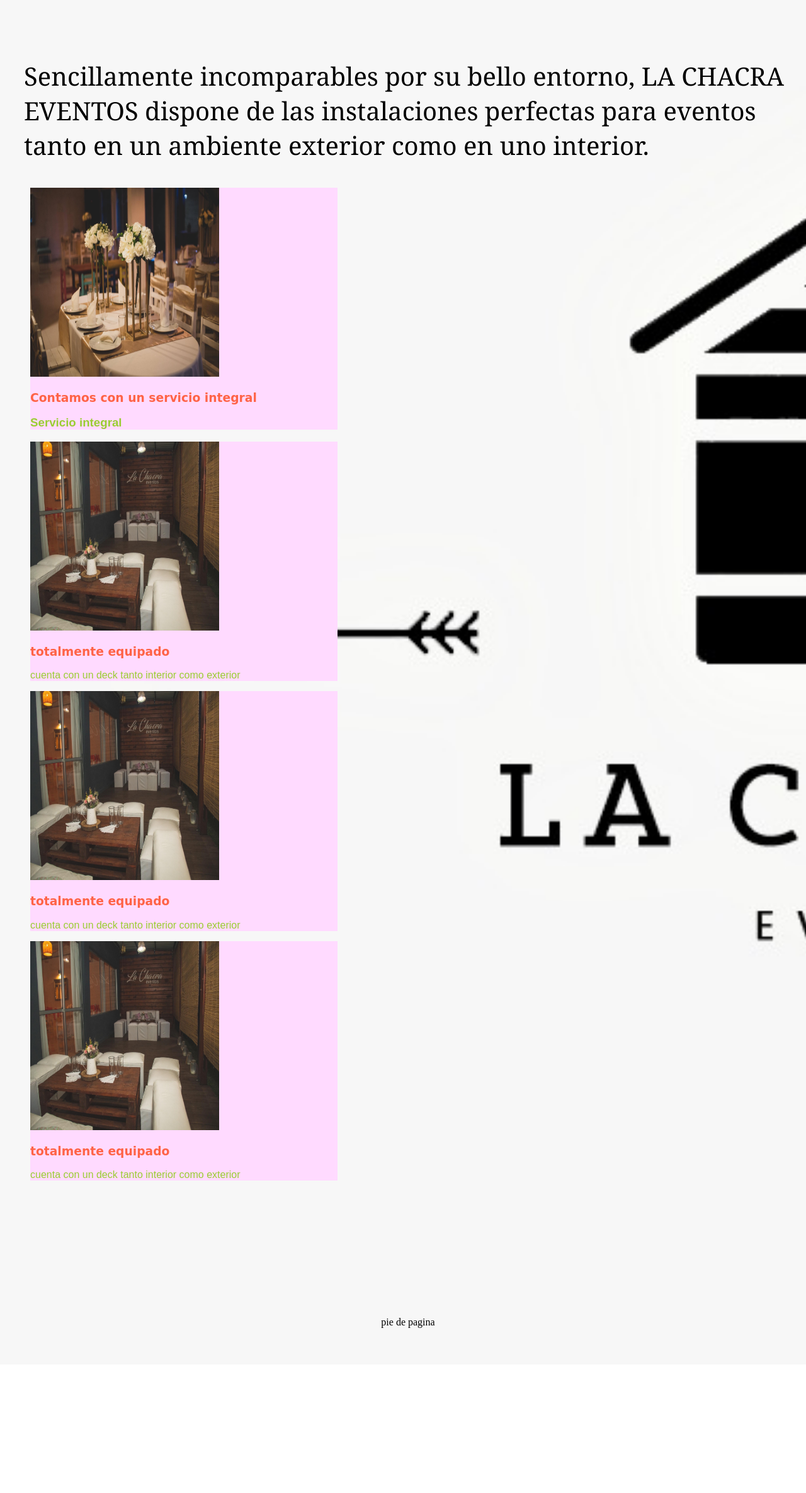
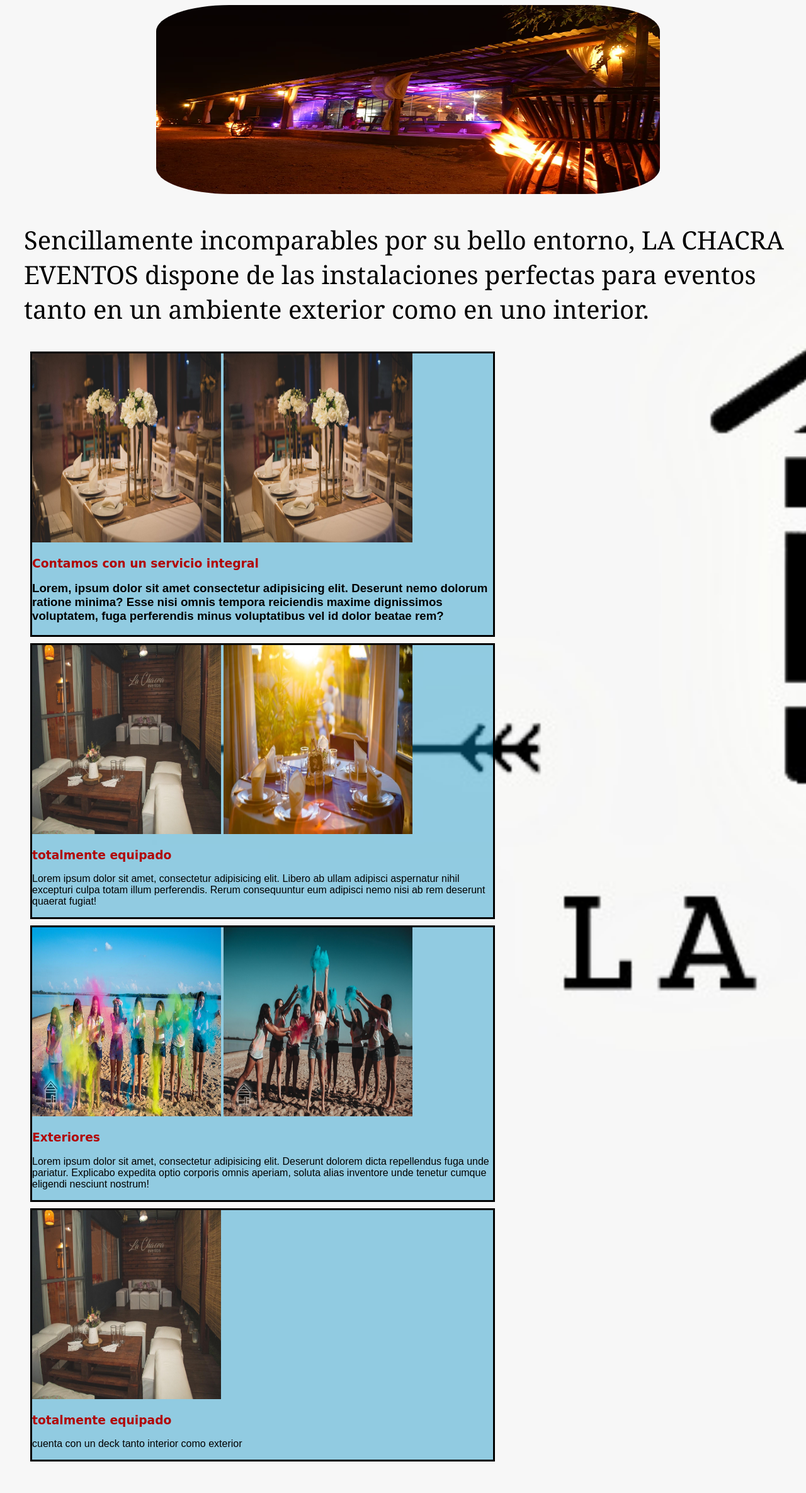
Before and after one commit to Juaco57/DW-23500-la-chacra-eventos, a plain HTML site: page Pages/nuestro-salon.html in a window 1280 px wide. Shown: the part 430-2800 px from the top of the page at 63% size. Before the commit the page ends 2596 px from the top, so only its background shows below. Drawn offline with Linux system fonts and the light colour scheme; a web font is replaced by a local one.

Commit message:
corregimos errores y agregamos logo al footer

```diff
--- a/Pages/nuestro-salon.html
+++ b/Pages/nuestro-salon.html
@@ -38,8 +38,9 @@
     </header>
     <main>
         <section class="card__column">
-                <div class="titulo_salon">
+                <div class="">
                     <h1 class="titulo_salon">Nuestro salon </h1>
+                    <img src="../Imagen/salon_titulo.png" alt="img_salon" class="img_titulo">
                 </div>
                 <div">
                     <p class="descripcion_salon">Sencillamente incomparables por su bello entorno, LA CHACRA EVENTOS dispone de las instalaciones perfectas para eventos tanto en un ambiente exterior como en uno interior.  </p>
@@ -48,23 +49,26 @@
 
             <div class="card">
                     <img src="../Imagen/Salon.JPG" alt="salon" class="img_salon">
+                    <img src="../Imagen/Salon.JPG" alt="servicio" class="img_salon">
                     <div class="card__content">
                         <h3 class="card__titulo">Contamos con un servicio integral<h3>
-                        <p class="card__info">Servicio integral</p>
+                        <p class="card__info">Lorem, ipsum dolor sit amet consectetur adipisicing elit. Deserunt nemo dolorum ratione minima? Esse nisi omnis tempora reiciendis maxime dignissimos voluptatem, fuga perferendis minus voluptatibus vel id dolor beatae rem?</p>
                 </div>
             </div>
                 <div class="card">
                     <img src="../Imagen/salon1.JPG" alt="salon 1"class="img_salon">
+                    <img src="../Imagen/salon2.JPG" alt="salon_img" class="img_salon">
                     <div class="card__content">
                         <h3 class="card__titulo">totalmente equipado</h3>
-                        <p class="card__info">cuenta con un deck tanto interior como exterior</p>
+                        <p class="card__info">Lorem ipsum dolor sit amet, consectetur adipisicing elit. Libero ab ullam adipisci aspernatur nihil excepturi culpa totam illum perferendis. Rerum consequuntur eum adipisci nemo nisi ab rem deserunt quaerat fugiat!</p>
                 </div>
             </div>
             <div class="card">
-                <img src="../Imagen/salon1.JPG" alt="salon 1"class="img_salon">
+                <img src="../Imagen/exteriores2.JPG" alt="exteriores_primera"class="img_salon">
+                <img src="../Imagen/exteriores1.JPG" alt="exteriores" class="img_salon">
                 <div class="card__content">
-                    <h3 class="card__titulo">totalmente equipado</h3>
-                    <p class="card__info">cuenta con un deck tanto interior como exterior</p>
+                    <h3 class="card__titulo">Exteriores</h3>
+                    <p class="card__info">Lorem ipsum dolor sit amet, consectetur adipisicing elit. Deserunt dolorem dicta repellendus fuga unde pariatur. Explicabo expedita optio corporis omnis aperiam, soluta alias inventore unde tenetur cumque eligendi nesciunt nostrum!</p>
             </div>
         </div>
         <div class="card">
@@ -76,6 +80,13 @@
     </div>
         </section>
     </main>
-    <footer>pie de pagina</footer>
+    <footer>
+        <div class="pie_de_pag">
+            <img src="../Imagen/logo_facebook.png" alt="facebook" class="logo_redes">
+            <img src="../Imagen/logo_inta.png" alt="twit_logo" class="logo_redes">
+            <img src="../Imagen/logo_whatsapp.png" alt="whats" class="logo_redes">
+                <p class="info__pie"><p>Siguenos en nuestras redes</p>
+        </div>
+    </footer>
 </body>
 </html>
--- a/css/estilos.css
+++ b/css/estilos.css
@@ -5,36 +5,54 @@
     text-align: center;
     text-shadow: 3px 5px 5px black;
 }
+
 .encabezado{
     background-color: rgb(112, 217, 221);
     border-radius: 5px;/*bordes redondeados header*/
     height: 100px;/*ancho heder*/
 }
-.titulo_salon{
-    color: rgb(180, 30, 30);
-    font-family: 'lobter',sans-serif;
+.encabezado__salon{
+    background-color: cadetblue;
+    border-radius: 5px;/*bordes redondeados header*/
+    height: 50px;/*ancho heder*/
+}
+
+.imagenheader{
+    display: flex;
+    justify-content: space-between;
     align-items: center;
-    font-size: 80px;
+    width: 80px;
+    height: 80%;
+}
 
-}
 .navegacion ul li{/*menu navegacion*/
     display: inline;
     margin: 0px 30px;
 }
+
 .navegacion{
     display: flex;
     justify-content: space-between;
     align-items: center;
     padding: 10px;
 }
-.imagenheader{
+
+.titulo_salon{
+    color: rgb(180, 30, 30);
+    font-family: 'lobter',sans-serif;
+    align-items: center;
+    font-size: 80px;
+}
+
+.img_titulo{/*imagen de titulo salon*/
     display: flex;
-    justify-content: space-between;
-    align-items: center;
-    width: 80px;
-    height: 80%;
+    justify-content: space-evenly;
+    padding: 5px;
+    height: 300px;
+    width: 800px;
+    border-radius: 15%;
+}
 
-}
 .fondo{
     background-image: url('../Imagen/img_inicio.JPG');
     height: 100%;
@@ -43,18 +61,12 @@
     background-repeat: no-repeat;/*para no repetir la imagen*/
     justify-content: center;
 }
-.encabezado__salon{
-    background-color: cadetblue;
-    border-radius: 5px;/*bordes redondeados header*/
-    height: 50px;/*ancho heder*/
-
-}
 
 .descripcion_salon{
     font-family: Cambria, Cochin, Georgia, Times, 'Times New Roman', serif;
     font-size: 40px;
 }
-.img_salon{/*correig aqui*/
+.img_salon{/*correig aqui card*/
     width: 300px;
     height: 300px;
 }
@@ -64,33 +76,40 @@
     flex-wrap: wrap;
     justify-content: space-around;
     align-items: center;
-    padding: 150px 30px;
+    padding: 100px 30px;
 }
 .card{
     display: flex: ;
-    background-color: #ffdaff;
+    background-color: #068fc16c;
     margin: 10px;
-    width: 40%;
+    width: 60%;
     justify-content: space-between;
     align-items: center;
+    border: solid black;
 }
 
 .card__info{
     font-family: Arial, Helvetica, sans-serif;
-    color: yellowgreen;
+    color: black;
 }
 .card__titulo{
     font-family: cursive;
-    color: tomato;
-
-
+    color: #b10606;
 }
 
-
-
-footer{
+.pie_de_pag{
+    background-color: grey;
     display: flex;
-    justify-content: center;
+    justify-content: space-between;
     align-items: center;
-    padding: 50px 0px;
+    padding: 0px 0px;
+    height: 60px;
+    width: 100%;
 }
+.logo_redes{
+    display: flex;
+    justify-content: space-between;
+    align-items: center;
+    height: 60px;
+    width: 60px;
+}
```
Also changed, not shown: Pages/como-llegar.html (+8 -1 lines), Pages/contacto.html (+8 -1 lines), Pages/servicios.html (+8 -1 lines), Pages/sobre-nosotros.html (+7 -1 lines), index.html (+8 -1 lines), Imagen/logo_facebook.png (added), Imagen/logo_inta.png (added), Imagen/logo_tweter.jpg (added), Imagen/logo_whatsapp.png (added), Imagen/salon_titulo.png (added).
